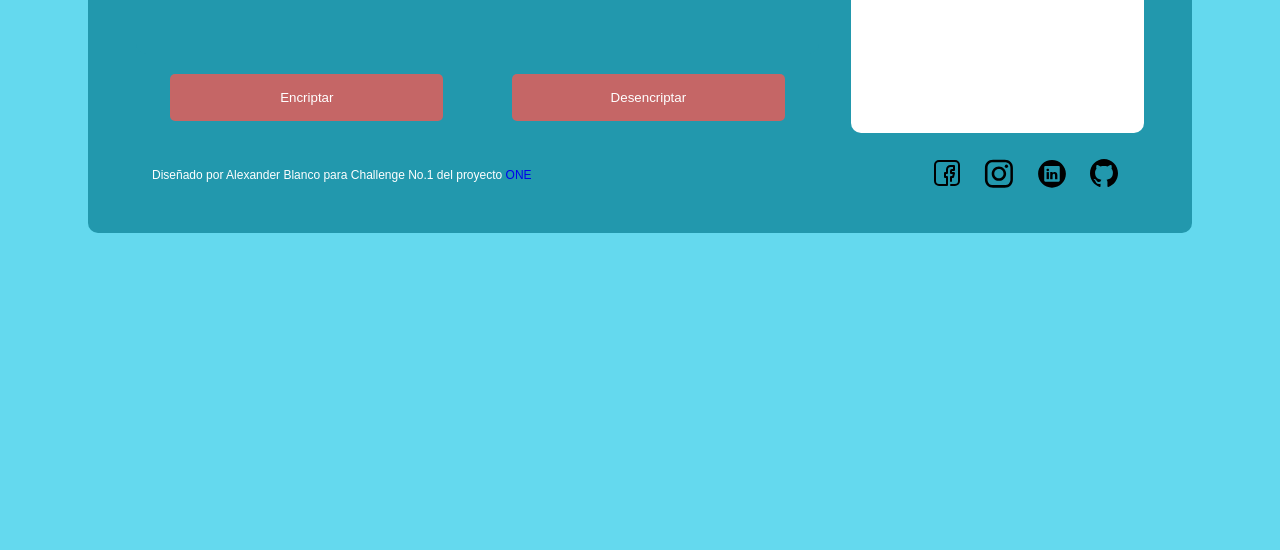
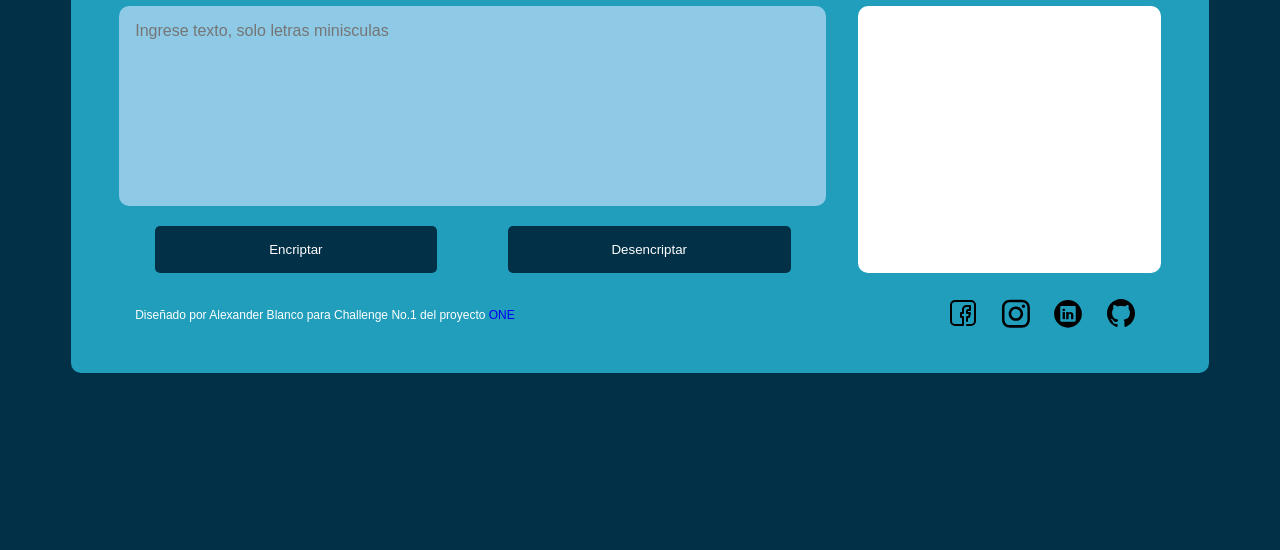
Before and after one commit to ablancoa/AluraChallenge1-Encriptador, a plain HTML site: page index.html in a window 1280 px wide. Shown: the part 266-816 px from the top of the page. Drawn offline with Linux system fonts and the light colour scheme.

Commit message:
[UPDATE] styles

```diff
--- a/css/style.css
+++ b/css/style.css
@@ -1,20 +1,21 @@
-* {box-sizing: border-box;}
+* {
+    box-sizing: border-box;
+}
 
 body {
-    background-color: #64D9EE;
+    background-color: #023047;
     color: white;
     font-family: sans-serif;
-    display: flex;
-    justify-content: center;
-    align-items: center;
-    height: 100%;
+    display: grid;
+    place-items: center;
+    height: 100vh
 }
 
 .container {
-    width: 100%;
+    width: 90%;
     max-width: 1440px;
     min-width: 375px;
-    background-color: #2298ad;
+    background-color: #219ebc;
     border-radius: 10px;
     margin-top: 1rem;
     margin-bottom: 1rem;
@@ -23,7 +24,7 @@ body {
     display: block;
 }
 
-.encriptador{
+.encriptador {
     display: flex;
     object-fit: cover;
 }
@@ -33,17 +34,17 @@ body {
     align-items: center;
 }
 
-.entradaTexto{
+.entradaTexto {
     border-radius: 2rem;
     height: 100%;
 
 
 }
 
-.textoEntrada{
+.textoEntrada {
     border: 0px;
     width: 100%;
-    background-color: #2298ad;
+    background-color: #8ecae6;
     min-height: 200px;
     font-family: sans-serif;
     box-sizing: border-box;
@@ -52,17 +53,18 @@ body {
     resize: none;
     outline: none;
     padding: 1rem;
+    color: #023047;
 
 }
 
 
-.botones{
+.botones {
     display: flex;
-    justify-content:space-around;
+    justify-content: space-around;
     margin-top: 1rem;
 }
 
-.boton{
+.boton {
     padding: 10px;
     width: 40%;
     padding: 1rem 0;
@@ -75,38 +77,48 @@ body {
 }
 
 
-#btnEncriptar{
-    background-color: #c56666;
-}
-#btnEncriptar:hover{
-    background-color: #fa3a3a;
-    border: 1px solid black;
+#btnEncriptar {
+    background-color: #023047;
+    transition: 0.8s linear;
 }
 
-#btnDesencriptar{
-    background-color: #c56666;
-}
-#btnDesencriptar:hover{
-    background-color: #fa3a3a;
-    border: 1px solid black;
+#btnEncriptar:hover {
+    background-color: #023047a8;
+    transform: scale(1.05);
+    transition: 0.3s ease-in;
 }
 
-.salida{
-    color: black;
+#btnDesencriptar {
+    background-color: #023047;
+    transition: 0.8s linear;
+}
+
+#btnDesencriptar:hover {
+    background-color: #023047a8;
+    transform: scale(1.05);
+    transition: 0.3s ease-in;
+}
+
+.salida {
+    color: #023047;
+    font-size: 16px;
+    display: flex;
+    align-items: center;
+    flex-direction: column;
     background-color: white;
     border-radius: 10px;
     justify-content: center;
-    height: 100%;
 }
 
-.texto{
+.texto {
     background-color: white;
     background-image: url(../img/Muñeco.svg);
     background-position: center;
-    background-size:50% 50%;
+    background-size: 50% 50%;
     background-repeat: no-repeat;
+    width: 100%;
     min-height: 200px;
-    word-wrap:break-word;
+    word-wrap: break-word;
     white-space: initial;
     border-radius: 10px;
     border: 2px;
@@ -114,46 +126,46 @@ body {
     margin-top: 0;
     margin-bottom: 0;
     font-family: sans-serif;
-    font-size: 0.8rem;
     padding: 1rem;
     box-sizing: border-box;
 
 }
 
-.btnCopiar{
+.btnCopiar {
     padding: 10px;
     width: 80%;
     padding: 1rem 0;
     border: none;
     border-radius: 5px;
-    background-color: #f05555;
+    background-color: #023047;
     color: white;
     cursor: pointer;
-    margin:1rem;
-    margin-top: 1rem;
-    margin-left: 1.5rem;
-}
-#btnCopiar:hover{
-    background-color: #fa3a3a;
-    border: 1px solid black;
+    margin: 0 auto;
+
 }
 
-.footer{
+#btnCopiar:hover {
+    background-color: #023047a8;
+    transform: scale(1.05);
+    transition: 0.3s ease-in;
+}
+
+.footer {
     display: flex;
     align-items: center;
     justify-content: space-between;
     padding: 1rem;
 }
 
-.linkONE{
+.linkONE {
     text-decoration: none;
 }
 
-.disenador{
+.disenador {
     font-size: 12px;
 }
 
-.social_link{
+.social_link {
     display: inline-block;
     margin: 0.5rem;
     width: 2rem;
@@ -161,18 +173,18 @@ body {
     background-size: 100%;
 }
 
-.social_link.facebook{
+.social_link.facebook {
     background-image: url(../img/facebook.svg);
 }
 
-.social_link.linkedin{
+.social_link.linkedin {
     background-image: url(../img/linkedin.svg);
 }
 
-.social_link.instagram{
+.social_link.instagram {
     background-image: url(../img/instagram.svg);
 }
 
-.social_link.github{
+.social_link.github {
     background-image: url(../img/github.svg);
 }
--- a/js/encriptador.js
+++ b/js/encriptador.js
@@ -37,6 +37,7 @@ function encriptar(){
         salida.style.overflowY = "scroll";
         salida.innerHTML=encriptadorVocales;
         btnCopiar.style.visibility = "visible";
+        document.getElementById("entrada").value = "";
         document.getElementById("entrada").focus();
     }
     else{
@@ -54,6 +55,7 @@ function desencriptar(){
         salida.style.overflowY = "scroll";
         salida.innerHTML=desencriptarVocales;
         btnCopiar.style.visibility = "visible";
+        document.getElementById("entrada").value = "";
         document.getElementById("entrada").focus();
     }
     else{
```
